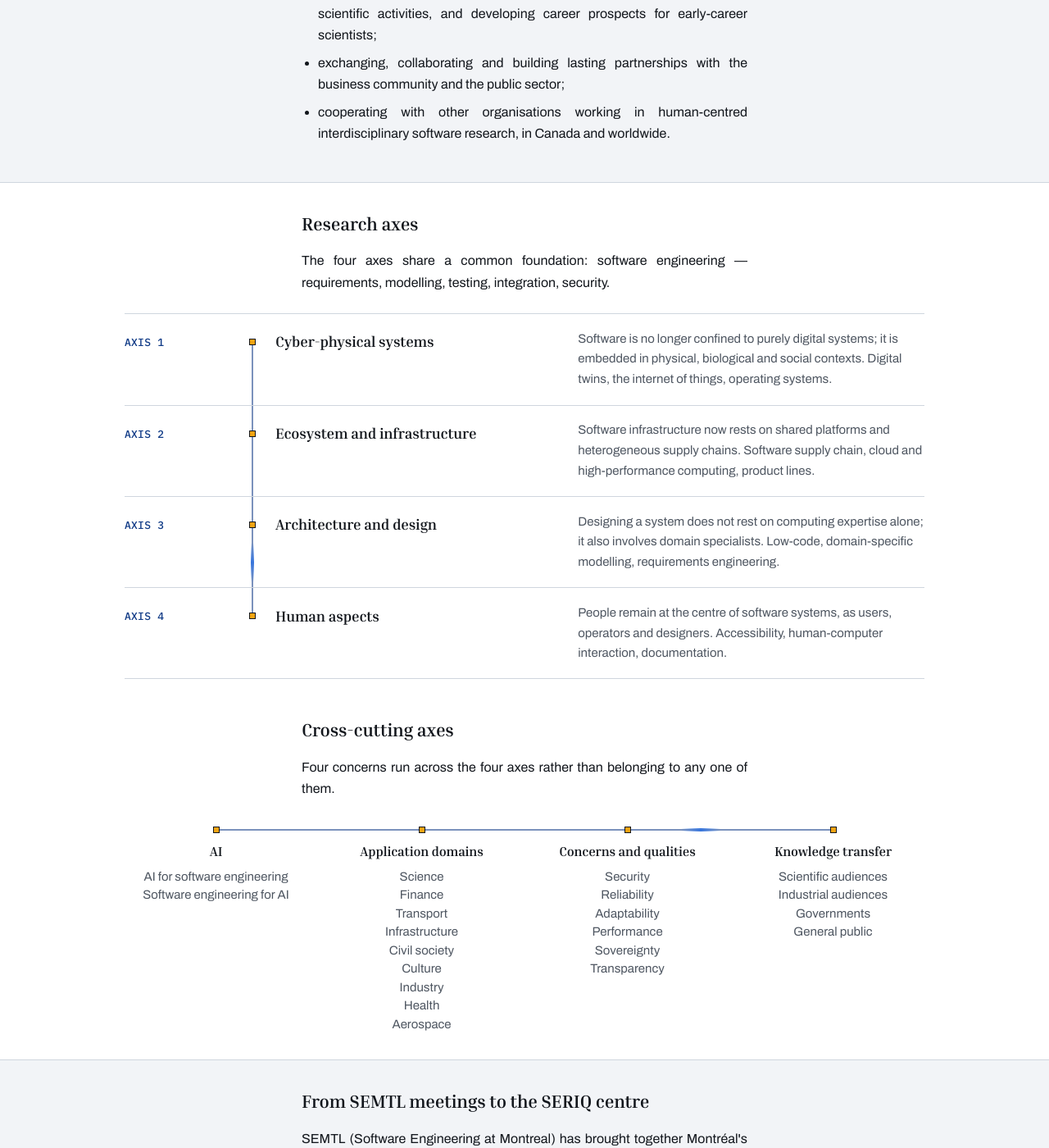
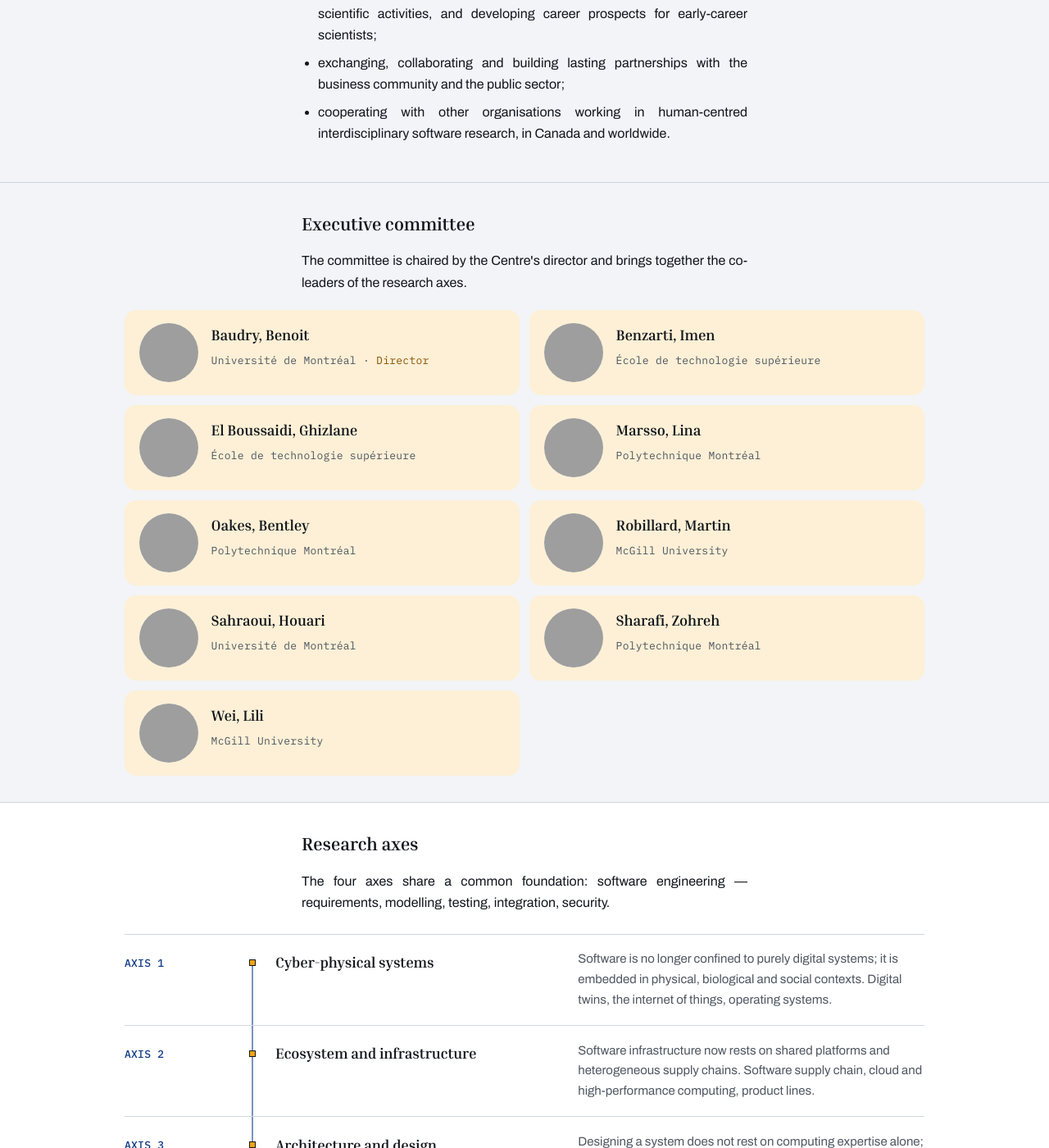
Before and after one commit to seriq-ca/seriq-ca.github.io, a Jekyll site: the page built from en/about.md, in a window 1280 px wide and 1400 px high, scrolled down 917 px. Shown: the whole window at 82% size. Built offline with Jekyll 4.4.1, drawn with Linux system fonts in a browser that asks for light colours; grey boxes are pictures that could not be loaded.

Commit message:
Set the executive committee on the about page

```diff
--- /dev/null
+++ b/_data/executive.yml
@@ -0,0 +1,12 @@
+# Comité exécutif. Each entry is a `name` from _data/members.yml, which stays the
+# single record for institution, homepage and portrait. The director sits ex
+# officio and chairs the committee, so that entry leads; the rest are alphabetical.
+- Baudry, Benoit
+- Benzarti, Imen
+- El Boussaidi, Ghizlane
+- Marsso, Lina
+- Oakes, Bentley
+- Robillard, Martin
+- Sahraoui, Houari
+- Sharafi, Zohreh
+- Wei, Lili
--- a/_data/i18n/en.yml
+++ b/_data/i18n/en.yml
@@ -43,6 +43,13 @@ home:
     people: The members of the Centre
     events: Upcoming and past meetings
 
+about:
+  executive:
+    heading: Executive committee
+    intro: >-
+      The committee is chaired by the Centre's director and brings together the
+      co-leaders of the research axes.
+
 people:
   lede: >-
     The Centre's researchers at its four partner institutions.
--- /dev/null
+++ b/_includes/executive.html
@@ -0,0 +1,35 @@
+{%- comment %}
+  Executive committee. Membership lives in _data/executive.yml as names; the
+  card content comes from _data/members.yml so there is one record per person.
+  Same markup as the members page, minus the axis chips — the axes are set out
+  in full in the section immediately below this one.
+{% endcomment -%}
+{%- assign t = site.data.i18n[page.lang] -%}
+<h2>{{ t.about.executive.heading }}</h2>
+<p>{{ t.about.executive.intro }}</p>
+<ul class="member-list">
+  {%- for n in site.data.executive %}
+  {%- assign m = site.data.members | where: "name", n | first -%}
+  {%- if m %}
+  <li>
+    {%- if m.photo %}
+    {%- if m.photo contains '://' %}{% assign photo_src = m.photo %}
+    {%- else %}{% assign photo_src = '/assets/img/members/' | append: m.photo | relative_url %}{% endif %}
+    <img class="portrait" src="{{ photo_src }}" referrerpolicy="no-referrer"
+         alt="" width="72" height="72" loading="lazy" decoding="async">
+    {%- else %}
+    <span class="portrait portrait--empty" aria-hidden="true"></span>
+    {%- endif %}
+    <div class="member-text">
+      <p class="name">
+        {%- if m.url %}<a href="{{ m.url }}">{{ m.name }}</a>{% else %}{{ m.name }}{% endif -%}
+      </p>
+      <p class="meta">
+        {{- t.institutions[m.institution] -}}
+        {%- if m.role %} · <span class="role">{{ t.people.roles[m.role] }}</span>{% endif -%}
+      </p>
+    </div>
+  </li>
+  {%- endif %}
+  {%- endfor %}
+</ul>
--- a/en/about.md
+++ b/en/about.md
@@ -64,6 +64,12 @@ permalink: /en/about/
         interdisciplinary software research, in Canada and worldwide.
       </li>
     </ul>
+  </div>
+</section>
+
+<section class="band band--paper">
+  <div class="wrap">
+    {%- include executive.html -%}
   </div>
 </section>
 
```
Also changed, not shown: _data/i18n/fr.yml (+7 -0 lines), _data/members.yml (+20 -0 lines), a-propos.md (+6 -0 lines).
